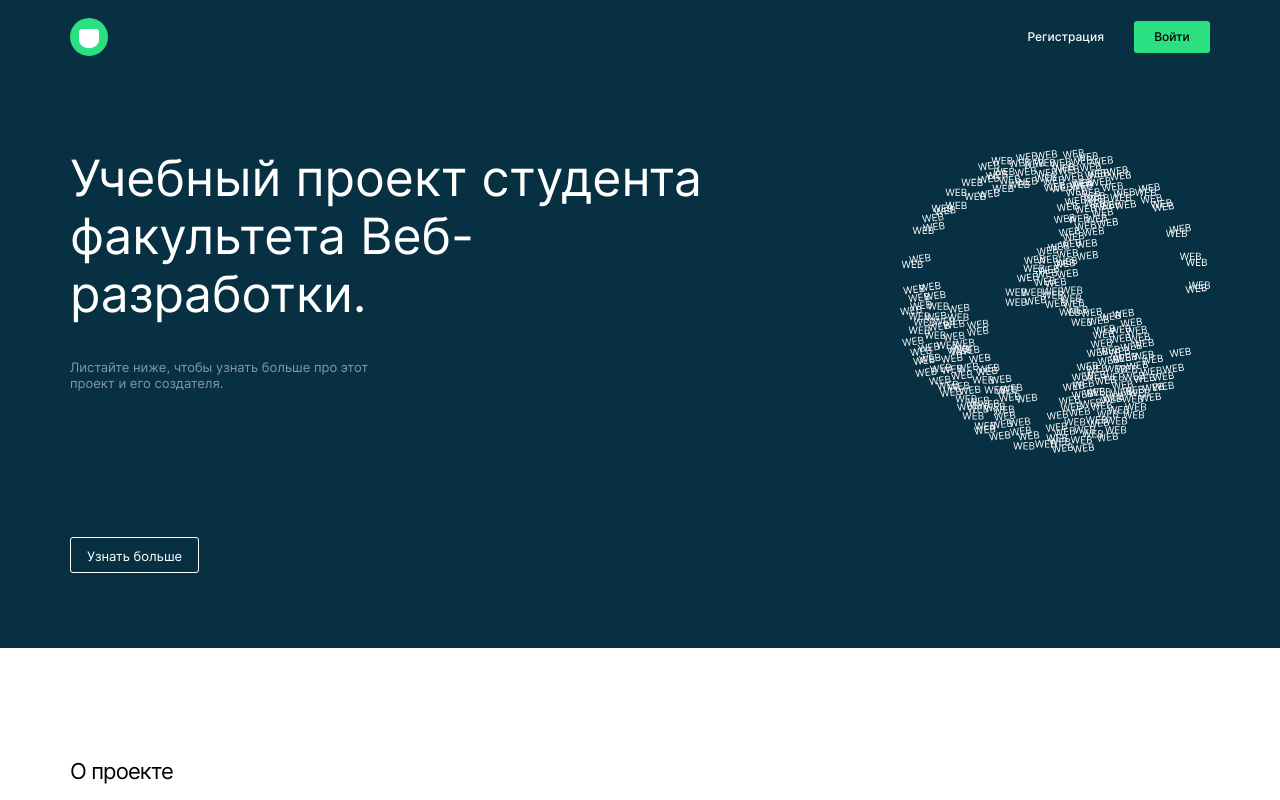
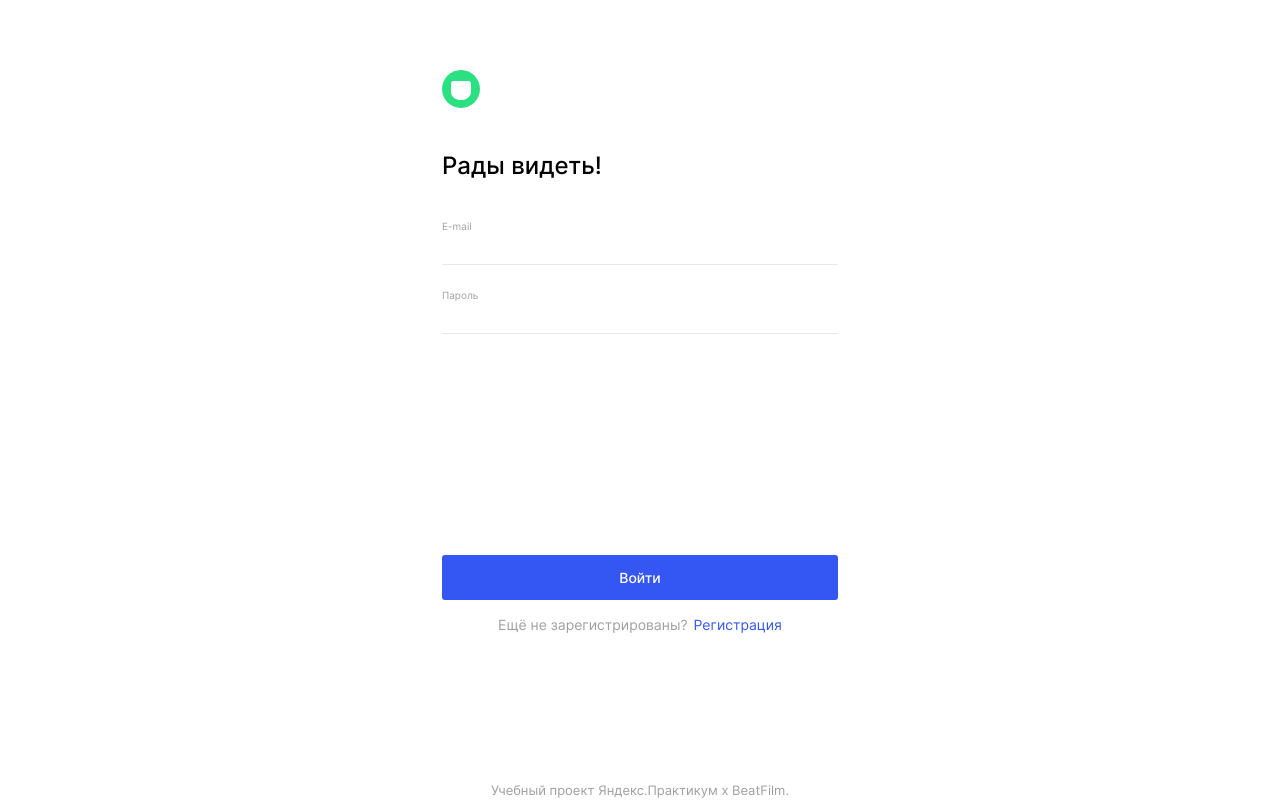
Before and after one commit to karolina-kovdya/movies-explorer-frontend, a React (Create React App) app: page /signin in a window 1280 px wide. Shown: the top 800 px of the page. Built offline with nearby package versions, Linux system fonts and the light colour scheme.

Commit message:
добавляет Routes Route

```diff
--- a/src/components/App/App.js
+++ b/src/components/App/App.js
@@ -1,7 +1,6 @@
 import React from 'react';
-import { BrowserRouter } from 'react-router-dom';
+import { BrowserRouter, Routes, Route } from 'react-router-dom';
 import './App.css';
-import Header from '../Haeder/Header';
 import Main from '../Main/Main';
 import Footer from '../Footer/Footer';
 import Register from '../Register/Register';
@@ -11,11 +10,21 @@ function App() {
   return (
     <BrowserRouter>
       <div className="app">
-        <Header />
-        <Main />
+        <Routes>
+          <Route
+            path='/'
+            element={<Main />}
+          />
+          <Route
+            path="/signin"
+            element={<Login />}
+          />
+          <Route
+            path="/signup"
+            element={<Register />}
+          />
+        </Routes>
         <Footer />
-        <Register />
-        <Login />
       </div>
     </BrowserRouter>
   );
--- a/src/components/EntryForm/EntryForm.js
+++ b/src/components/EntryForm/EntryForm.js
@@ -8,7 +8,7 @@ function EntryForm (props) {
       <div>
         <section className='entryForm'>
           <div className="entryForm__header">
-            <img className="entryForm__logo" src={logo} alt="логотип" />
+            <Link to='/'><img className="entryForm__logo" src={logo} alt="логотип" /></Link>
             <h2 className="entryForm__title">{props.title}</h2>
             <form className="entryForm__form" noValidate>
               <fieldset className="entryForm__form-set">
--- a/src/components/Haeder/Header.css
+++ b/src/components/Haeder/Header.css
@@ -33,6 +33,7 @@
     line-height: 16px;
     margin: 0 30px 0 0;
     color: #FFF;
+    text-decoration: none;
 }
 
 .header__button {
@@ -41,9 +42,15 @@
     background-color: #2BE080;
     border: none;
     border-radius: 3px;
+}
+
+.header__button-link {
+    margin: 0;
+    text-decoration: none;
     font-family: 'Inter';
     font-style: normal;
     font-weight: 500;
     font-size: 12px;
     line-height: 16px;
+    color: #000;
 }
--- a/src/components/Haeder/Header.js
+++ b/src/components/Haeder/Header.js
@@ -1,41 +1,15 @@
-// import { Routes, Route, Link } from "react-router-dom";
-import './Header.css';
+import { Link } from "react-router-dom";
+import "./Header.css";
 
-function Header({userEmail, onSignOut, onNavbar, isOpen}) {
+function Header() {
   return (
     <header className="header">
       <div className="header__logo" alt="логотип"></div>
-      <div className='header__auth'>
-        {/* <Routes>
-        <Route
-          path="/sign-up"
-          element={<Link to="/sign-up"  */}
-          <div className="header__link">Регистрация</div>
-          {/* </Link>}
-        />
-        <Route  */}
-          {/* path="/sign-in"
-          element={<Link to="/sign-in"> */}
-            <button type='button'className="header__button">Войти</button>
-            {/* </Link>} */}
-        {/* /> */}
-        {/* <Route
-          path="/"
-          element={
-            <>
-            {isOpen ? <div className="header__burger-close" onClick={onNavbar}/> :
-            <div className="header__burger-btn" onClick={onNavbar}>
-              <span className="header__burger-line" />
-              <span className="header__burger-line" />
-              <span className="header__burger-line" />
-            </div>
-            }
-            <div className="header__user"><p className="header__email">{userEmail}</p>
-            <Link to="sign-in" className="header__link header__link_exit" onClick={onSignOut}>Выйти</Link></div>
-            </>
-          }
-        /> */}
-      {/* </Routes> */}
+      <div className="header__auth">
+        <Link to='/signup' className="header__link">Регистрация</Link>
+        <button type="button" className="header__button">
+        <Link to='/signin' className='header__button-link'>Войти</Link>
+        </button>
       </div>
     </header>
   );
--- a/src/components/Login/Login.js
+++ b/src/components/Login/Login.js
@@ -8,7 +8,7 @@ function Login() {
       title="Рады видеть!"
       buttonText="Войти"
       text="Ещё не зарегистрированы?"
-      url='/signup'
+      link='/signup'
       linkText="Регистрация"
     >
       <>
--- a/src/components/Main/Main.js
+++ b/src/components/Main/Main.js
@@ -1,3 +1,4 @@
+import Header from '../Haeder/Header';
 import Promo from '../Promo/Promo';
 import AboutProject from '../AboutProject/AboutProject';
 import Techs from '../Techs/Techs';
@@ -6,6 +7,7 @@ import AboutMe from '../AboutMe/AboutMe';
 function Main () {
     return (
       <div className="main">
+        <Header />
         <Promo />
         <AboutProject />
         <Techs />
--- a/src/components/Register/Register.js
+++ b/src/components/Register/Register.js
@@ -8,7 +8,7 @@ function Register() {
       title="Добро пожаловать!"
       buttonText="Зарегистрироваться"
       text="Уже зарегистрированы?"
-      url='/signin'
+      link='/signin'
       linkText="Войти"
     >
       <>
```
